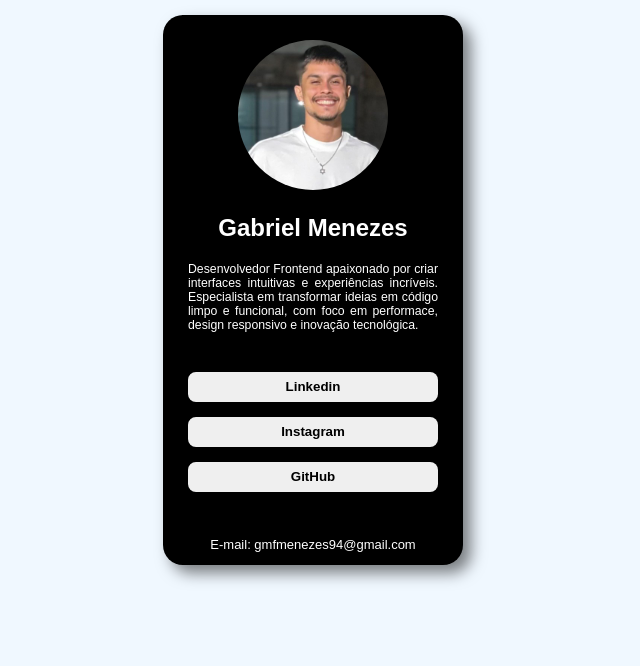
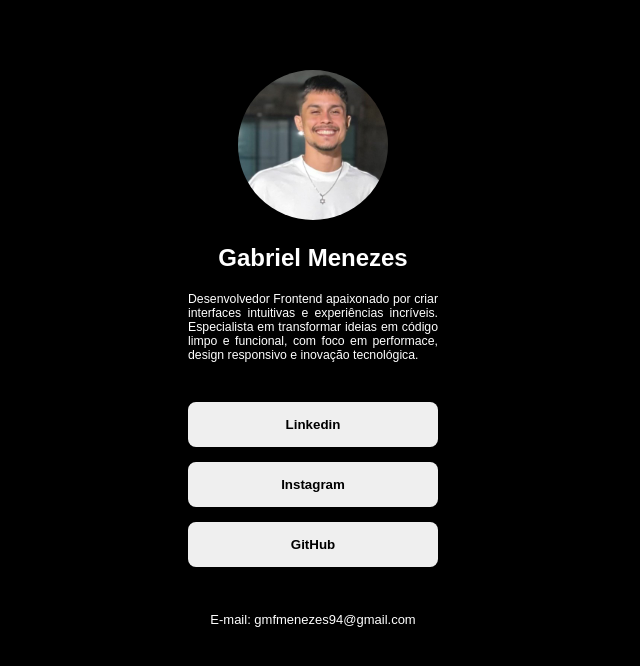
Before and after one commit to gmfm94/pagina-de-links, a plain HTML site: page index.html in a window 1280 px wide. Shown: the whole page, without its empty margins (327-967 px from the left). Drawn offline with Linux system fonts and the light colour scheme.

Commit message:
Atualização do layout

```diff
--- a/style.css
+++ b/style.css
@@ -5,7 +5,7 @@
 }
 
 body {
-    background-color: aliceblue;
+    background-color: black;
     display: block;
     margin: auto;
 }
@@ -27,8 +27,8 @@ article {
     border-style:hidden;
     border-color: aliceblue;
     border-radius: 20px 20px 20px 20px;
-    margin-top: 15px;
-    box-shadow: 8px 8px 15px rgba(0, 0, 0, 0.502);
+    margin-top: 45px;
+    /*box-shadow: 8px 8px 15px rgba(0, 0, 0, 0.502);*/
 }
 
 article > p {
@@ -45,11 +45,12 @@ img {
 
 button {
     width: 250px;
-    height: 30px;
+    height: 45px;
     margin-bottom: 15px;
     border: 0;
     font-weight: bold;
     border-radius: 8px 8px 8px 8px;
+
 }
 
 button#l:hover {
```
